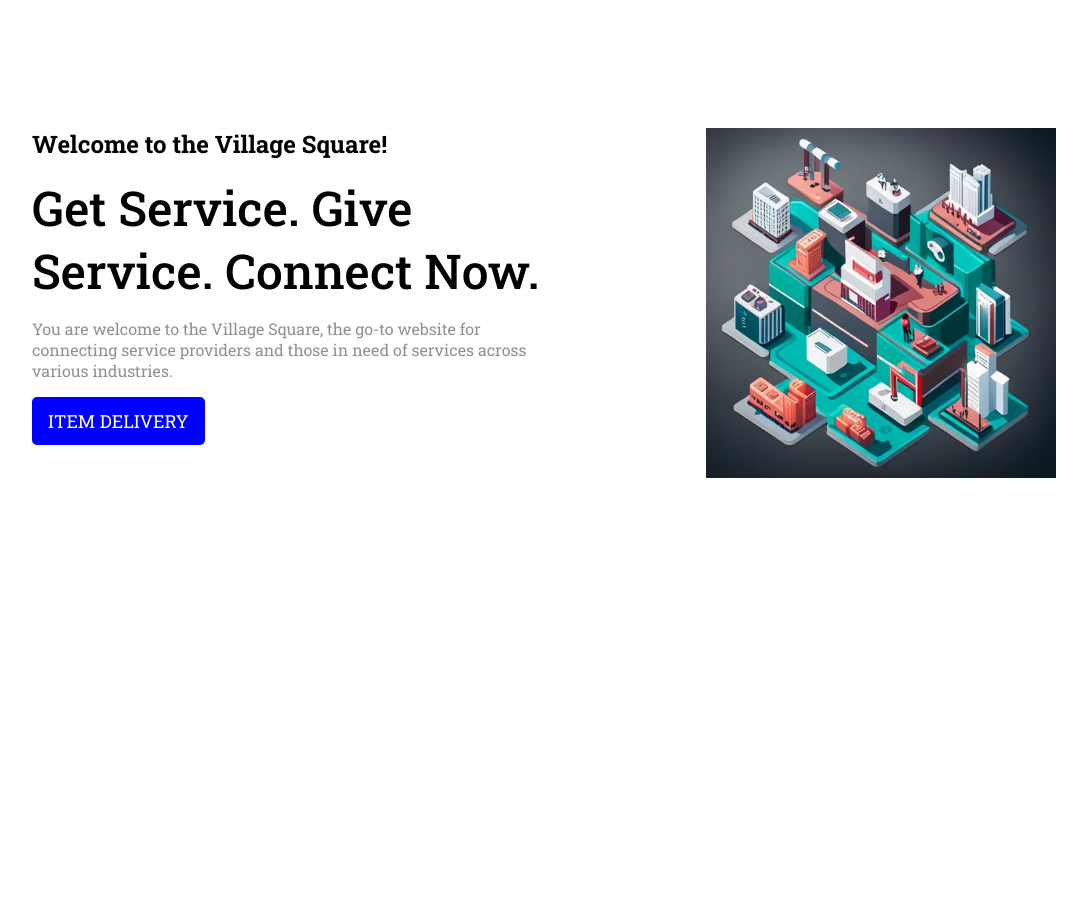
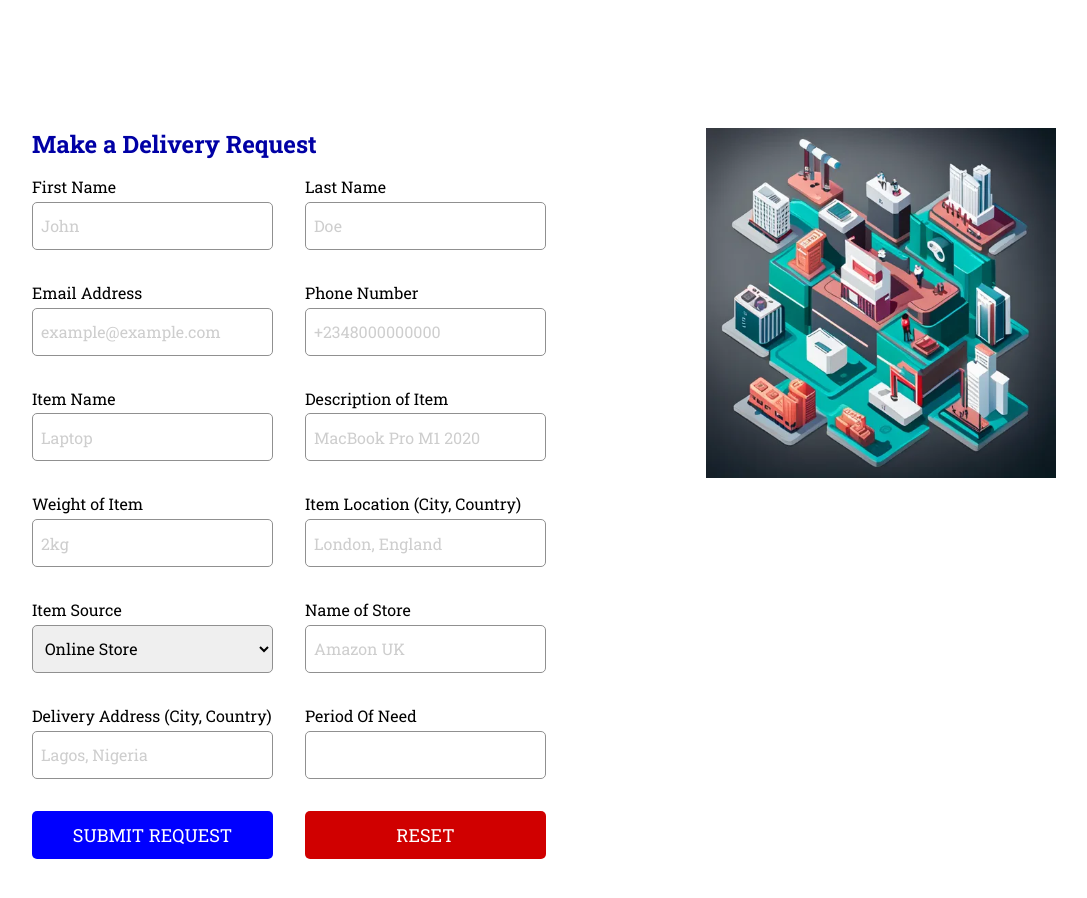
Before and after one commit to vincentabolarin/vlgsqr, a Next.js app: page /item-delivery/make-request in a window 1280 px wide. Shown: the top 898 px of the page, without its empty margins (96-1183 px from the left). Before the commit the page ends 800 px from the top, so only its background shows below. Built offline with nearby package versions, Linux system fonts and the light colour scheme.

Commit message:
build delivery request form UI

```diff
--- a/app/globals.scss
+++ b/app/globals.scss
@@ -24,10 +24,12 @@
   --primary-color: #0000a5;
   --blue-1: #0000ff;
   --blue-2: #8080ff;
+  --red-1: #d00000;
+  --red-2: #b00000;
   --gray-1: #303030;
   --gray-2: #606060;
   --gray-3: #909090;
-  --gray-4: #e0e0e0;
+  --gray-4: #cecece;
 }
 
 * {
@@ -49,14 +51,19 @@ a {
 }
 
 input,
-button {
+select {
   height: 3rem;
+  font-family: inherit;
+  padding: .5rem;
+  border: .5px solid var(--gray-3);
+  border-radius: var(--border-radius);
 }
 
 button {
+  height: 3rem;
+  font-family: inherit;
   background-color: var(--blue-1);
   color: var(--white);
-  font-family: inherit;
   font-size: var(--font-size-18);
   text-transform: uppercase;
   border: none;
@@ -83,6 +90,17 @@ button {
   }
 }
 
+.button-reset {
+  background-color: var(--red-1);
+  color: var(--white);
+  border: none;
+
+  &:hover {
+    background-color: var(--red-2);
+    color: var(--white);
+  }
+}
+
 .container {
   padding: 2rem 0;
 
@@ -95,6 +113,10 @@ button {
     font-size: var(--font-size-48);
     font-weight: var(--font-weight-500);
   }
+}
+
+::placeholder {
+  color: var(--gray-4);
 }
 
 @media (prefers-color-scheme: dark) {
--- a/app/item-delivery/make-request/make-request.module.scss
+++ b/app/item-delivery/make-request/make-request.module.scss
@@ -8,8 +8,24 @@
 		justify-content: space-between;
 
 		.left {
-			.introParagraph {
-				color: var(--gray-3);
+            .pageTitle {
+                color: var(--primary-color);
+            }
+			.requestForm {
+                display: grid;
+                grid-template-columns: 1fr 1fr;
+                gap: 2rem;
+
+                .formItem {
+                    display: flex;
+                    flex-direction: column;
+                    gap: .3rem;
+
+                    input,
+                    select {
+                        font-size: var(--font-size-16);
+                    }
+                }
 			}
 		}
 	}
--- a/app/item-delivery/make-request/page.tsx
+++ b/app/item-delivery/make-request/page.tsx
@@ -11,18 +11,81 @@ const MakeRequest = () => {
       <div className={`${styles.container} container`}>
         <section className={styles.intro}>
           <div className={styles.left}>
-            <h2>Welcome to the Village Square!</h2>
-            <h2 className="font-48-500">
-              Get Service. Give Service. Connect Now.
-            </h2>
-            <p className={styles.introParagraph}>
-              You are welcome to the Village Square, the go-to website for
-              connecting service providers and those in need of services across
-              various industries.
-            </p>
-            <Link href="/item-delivery">
-              <button>Item Delivery</button>
-            </Link>
+            <h2 className={styles.pageTitle}>Make a Delivery Request</h2>
+            <div>
+              <form className={styles.requestForm}>
+                <div className={styles.formItem}>
+                  <label htmlFor="firstName">First Name</label>
+                  <input type="text" id="firstName" placeholder="John" />
+                </div>
+
+                <div className={styles.formItem}>
+                  <label htmlFor="lastName">Last Name</label>
+                  <input type="text" id="lastName" placeholder="Doe" />
+                </div>
+
+                <div className={styles.formItem}>
+                  <label htmlFor="email">Email Address</label>
+                  <input type="text" id="email" placeholder="example@example.com" />
+                </div>
+
+                <div className={styles.formItem}>
+                  <label htmlFor="phoneNumber">Phone Number</label>
+                  <input type="text" id="phoneNumber" placeholder="+2348000000000" />
+                </div>
+
+                <div className={styles.formItem}>
+                  <label htmlFor="itemName">Item Name</label>
+                  <input type="text" id="itemName" placeholder="Laptop" />
+                </div>
+
+                <div className={styles.formItem}>
+                  <label htmlFor="itemDescription">Description of Item</label>
+                  <input type="text" id="itemDescription" placeholder="MacBook Pro M1 2020" />
+                </div>
+
+                <div className={styles.formItem}>
+                  <label htmlFor="itemWeight">Weight of Item</label>
+                  <input type="text" id="itemWeight" placeholder="2kg" />
+                </div>
+
+                <div className={styles.formItem}>
+                  <label htmlFor="itemLocation">
+                    Item Location (City, Country)
+                  </label>
+                  <input type="text" id="itemLocation" placeholder="London, England" />
+                </div>
+
+                <div className={styles.formItem}>
+                  <label htmlFor="itemSource">Item Source</label>
+                  <select name="itemSource" id="itemSource">
+                    <option value="Select One" disabled>Select One</option>
+                    <option value="Online Store">Online Store</option>
+                    <option value="Self Delivery">Self Delivery</option>
+                  </select>
+                </div>
+
+                <div className={styles.formItem}>
+                  <label htmlFor="storeName">Name of Store</label>
+                  <input type="text" id="storeName" placeholder="Amazon UK" />
+                </div>
+
+                <div className={styles.formItem}>
+                  <label htmlFor="deliveryAddress">
+                    Delivery Address (City, Country)
+                  </label>
+                  <input type="text" id="deliveryAddress" placeholder="Lagos, Nigeria" />
+                </div>
+
+                <div className={styles.formItem}>
+                  <label htmlFor="periodOfNeed">Period Of Need</label>
+                  <input type="text" id="periodOfNeed" />
+                </div>
+
+                <button>Submit Request</button>
+                <button className="button-reset">Reset</button>
+              </form>
+            </div>
           </div>
 
           <div className={styles.right}>
```
